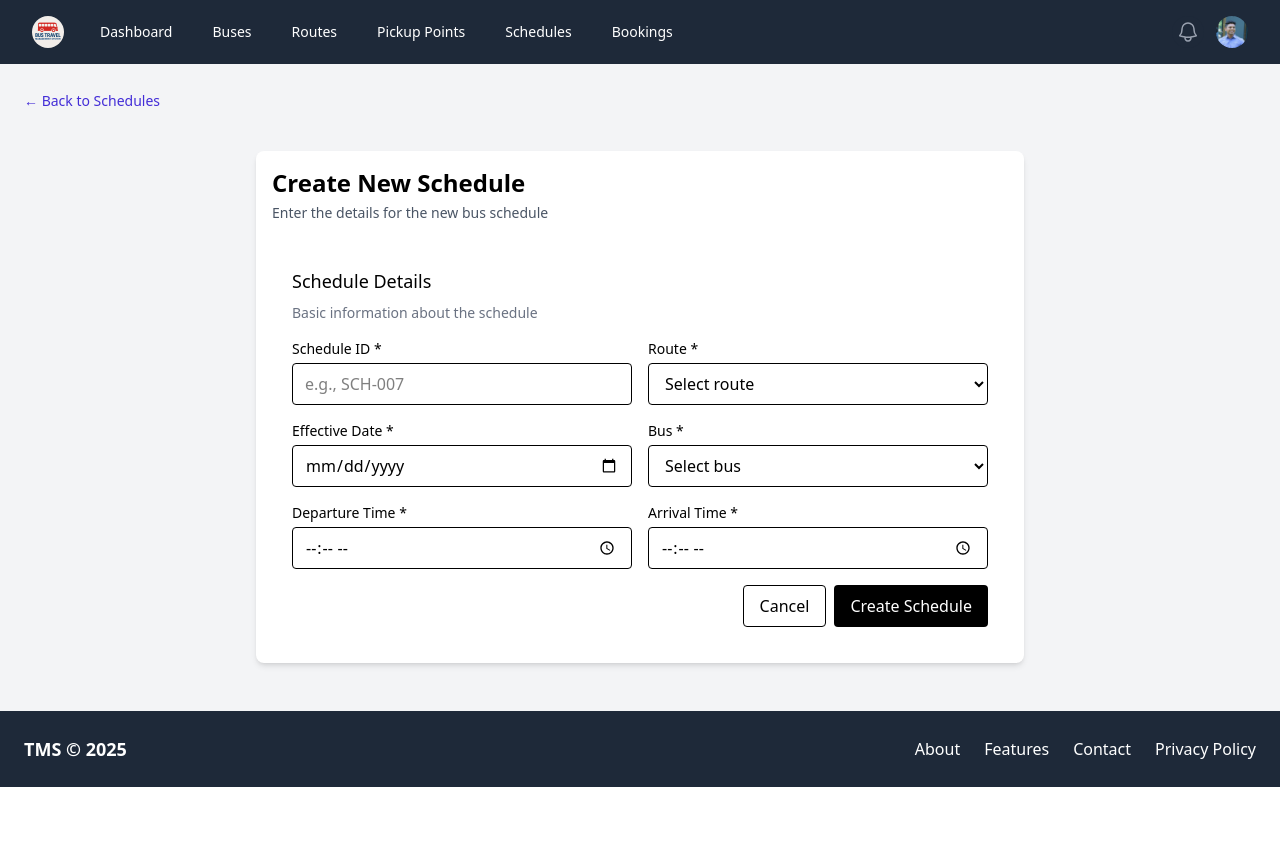
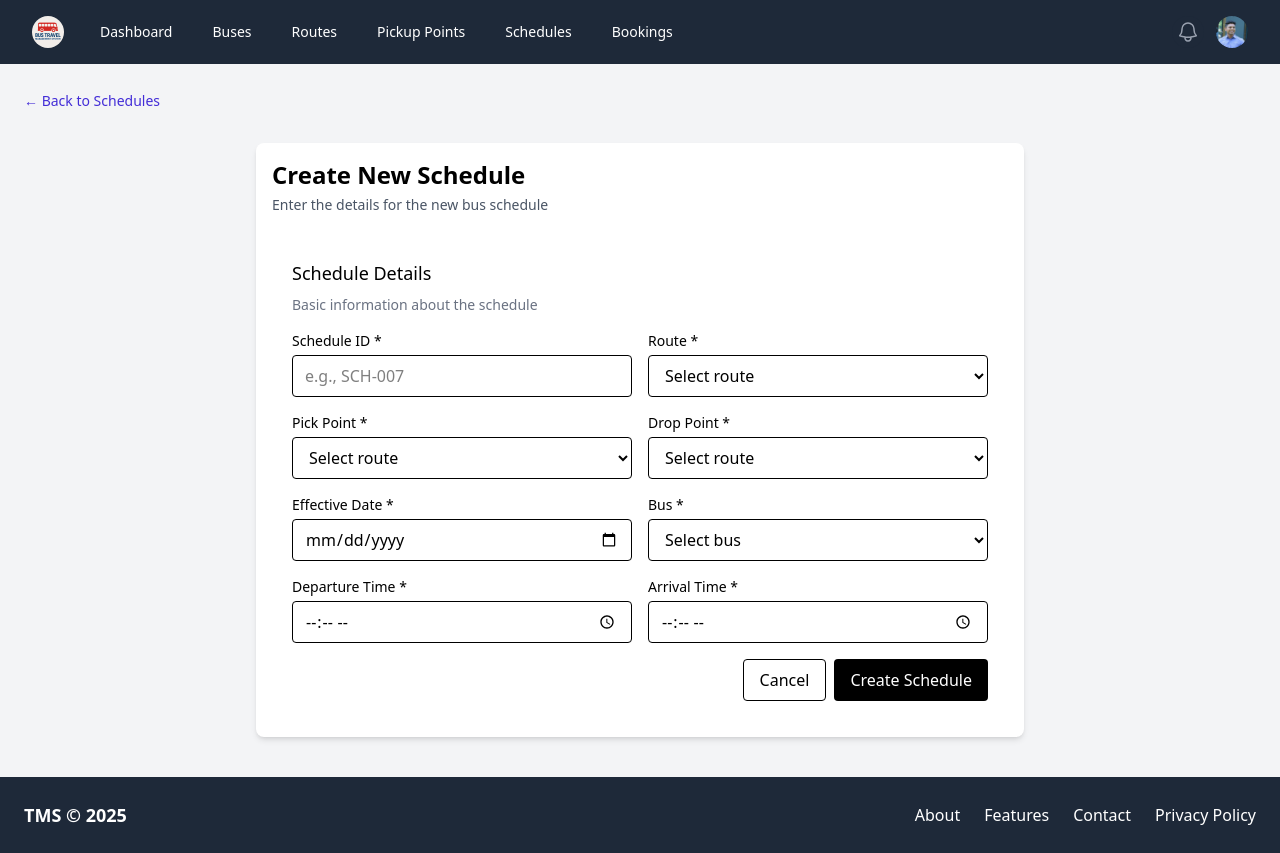
Before and after one commit to theakshayrathod/TravelManagementSystem, a React (Vite) app in the folder TMS_Frontend/: page /operator/add-schedule in a window 1280 px wide. Before the commit the page ends 800 px from the top, so only its background shows below. Built offline with nearby package versions, Linux system fonts and the light colour scheme.

Commit message:
operator registration gender issue resovle

```diff
--- a/TMS_Frontend/src/Pages/auth/user/Registration.tsx
+++ b/TMS_Frontend/src/Pages/auth/user/Registration.tsx
@@ -131,7 +131,6 @@ export function UserRegistration() {
                     required
                     className="block w-full rounded-md bg-white px-3 py-1.5 text-base text-gray-900 outline-1 -outline-offset-1 outline-gray-300 placeholder:text-gray-400 focus:outline-2 focus:-outline-offset-2 focus:outline-indigo-600 sm:text-sm/6"
                   >
-
                     <option value="male">Male</option>
                     <option value="female">Female</option>
                   </select>
--- a/TMS_Frontend/src/Pages/operator/AddSchedule.tsx
+++ b/TMS_Frontend/src/Pages/operator/AddSchedule.tsx
@@ -29,6 +29,18 @@ export function AddSchedule(): JSX.Element {
 
             <div>
               <label className="block text-sm font-medium mb-1">Route *</label>
+              <select className="w-full border px-3 py-2 rounded">
+                <option>Select route</option>
+              </select>
+            </div>
+            <div>
+              <label className="block text-sm font-medium mb-1">Pick Point *</label>
+              <select className="w-full border px-3 py-2 rounded">
+                <option>Select route</option>
+              </select>
+            </div>
+            <div>
+              <label className="block text-sm font-medium mb-1">Drop Point *</label>
               <select className="w-full border px-3 py-2 rounded">
                 <option>Select route</option>
               </select>
--- a/TMS_Frontend/src/services/operator/operator.ts
+++ b/TMS_Frontend/src/services/operator/operator.ts
@@ -1,27 +1,28 @@
 
 import axios from "axios";
-import { config } from "../../config";
+// import { config } from "../../config";
 
 export async function OperatorRegistration(name: string, email: string, contactNo: string, gender: string, password: string, companyName: string, licenseNumber: string, address: string) {
-    // Implement the registration logic here
-    try{
-        const url = `${config.serverUrl}/operator/signup`;
 
-        const body ={
+    try {
+        const url = `http://localhost:8080/operator/signup`;
+
+        const body = {
             name,
             email,
             contactNo,
-            gender,
+            gender: gender.toUpperCase(),
             password,
             companyName,
             licenseNumber,
             address
         }
-
+        console.log(body)
         const response = await axios.post(url, body);
-        if(response.status === 200) {
+        console.log(response)
+        if (response.status === 200) {
             return response.data;
-        }else {
+        } else {
             return null;
         }
 
```
